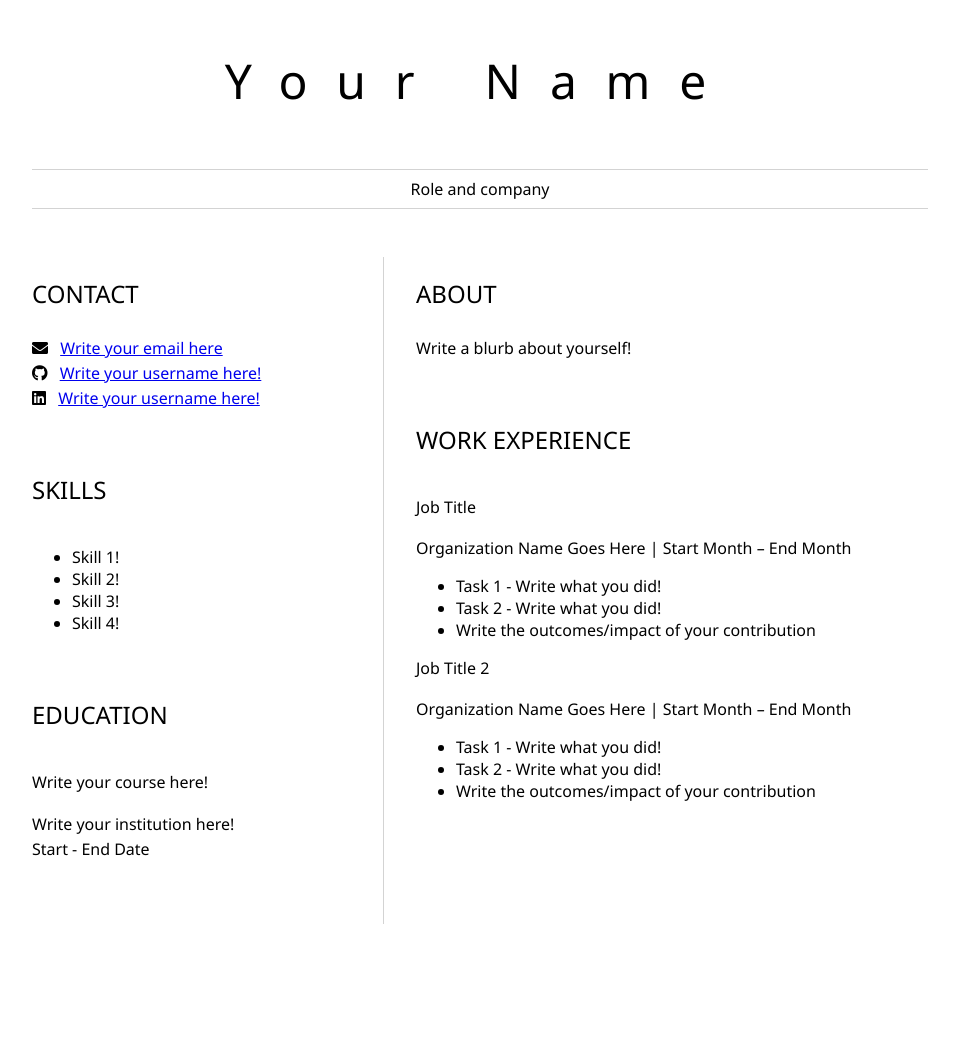
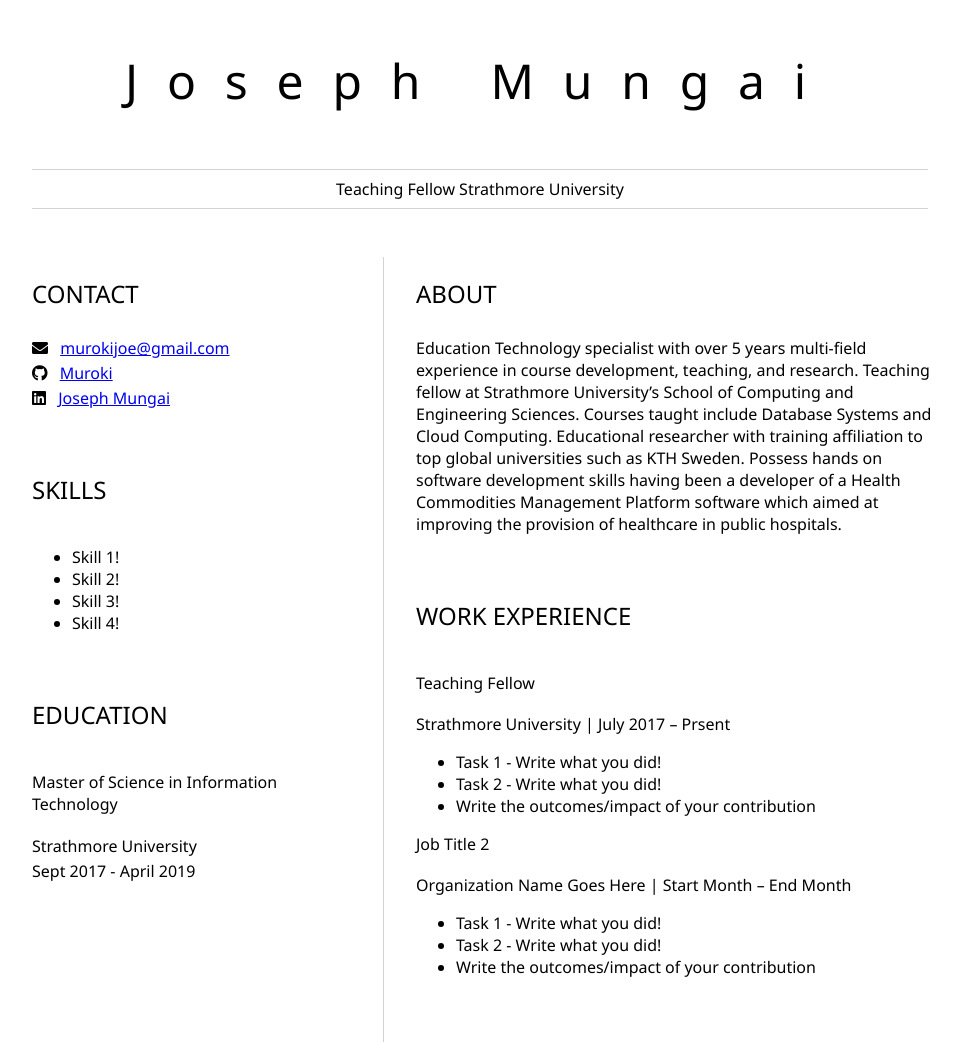
Before and after one commit to Muroki/Resume-Template, a plain HTML site: page index.html in a window 1280 px wide. Shown: the whole page, without its empty margins (160-1121 px from the left). Before the commit the page ends 924 px from the top, so only its background shows below. Drawn offline with Linux system fonts and the light colour scheme.

Commit message:
Added name, contact info & Work experience

```diff
--- a/index.html
+++ b/index.html
@@ -2,15 +2,15 @@
 	<head>
 		<link href="style.css" rel="stylesheet">
         <link rel="stylesheet" href="https://cdnjs.cloudflare.com/ajax/libs/font-awesome/5.15.4/css/all.min.css">
-        <title>Julia Muiruri</title>
+        <title>Joseph Mungai</title>
 	</head>
 
 	<body>
 		<header id="header">
 			<!-- resume header with your name and title -->
-			<h1>Your Name</h1>
+			<h1>Joseph Mungai</h1>
 			<hr>
-			Role and company
+			Teaching Fellow Strathmore University
 			<hr>
 		</header>
 		<main>
@@ -20,15 +20,15 @@
 					<!-- contact info including social media -->
                     <p>
                         <i class="fa fa-envelope" aria-hidden="true"></i>
-                        <a href="mailto:username@domain.top-level domain">Write your email here</a>
+                        <a href="mailto:username@domain.top-level domain">murokijoe@gmail.com</a>
                     </p>
                     <p>
                         <i class="fab fa-github" aria-hidden="true"></i>
-                        <a href="github.com/yourGitHubUsername">Write your username here!</a>
+                        <a href="github.com/yourGitHubUsername">Muroki</a>
                     </p>
                     <p>
                         <i class="fab fa-linkedin" aria-hidden="true"></i>
-                        <a href="linkedin.com/yourLinkedInUsername">Write your username here!</a>
+                        <a href="linkedin.com/yourLinkedInUsername">Joseph Mungai</a>
                     </p>
 				</section>
 				<section>
@@ -44,12 +44,12 @@
 				<section>
 					<h2>EDUCATION</h2>
 					<!-- your education -->
-                    <h3>Write your course here!</h3>
+                    <h3>Master of Science in Information Technology</h3>
                     <p>
-                        Write your institution here!
+                        Strathmore University
                     </p>
                     <p>
-                        Start - End Date
+                        Sept 2017 - April 2019
                     </p>
 				</section>
 			</article>
@@ -57,15 +57,16 @@
 				<section>
 					<h2>ABOUT</h2>
 					<!-- about you -->
-                    <p>Write a blurb about yourself!</p>
+                    <p>Education Technology specialist with over 5 years multi-field experience in course development, teaching, and research. Teaching fellow at Strathmore University’s School of Computing and Engineering Sciences.
+                        Courses taught include Database Systems and Cloud Computing. Educational researcher with training affiliation to top global universities such as KTH Sweden.
+                        Possess hands on software development skills having been a developer of a Health Commodities Management Platform software which aimed at improving the provision of healthcare in public hospitals. </p>
 				</section>
 				<section>
 					<h2>WORK EXPERIENCE</h2>
 					<!-- your work experience -->
-                    <h3>Job Title</h3>
+                    <h3>Teaching Fellow</h3>
                     <p>
-                        Organization Name Goes Here | Start Month – End Month
-                    </p>
+                        Strathmore University | July 2017 – Prsent                    </p>
                     <ul>
                             <li>Task 1 - Write what you did!</li>
                             <li>Task 2 - Write what you did!</li>
```
